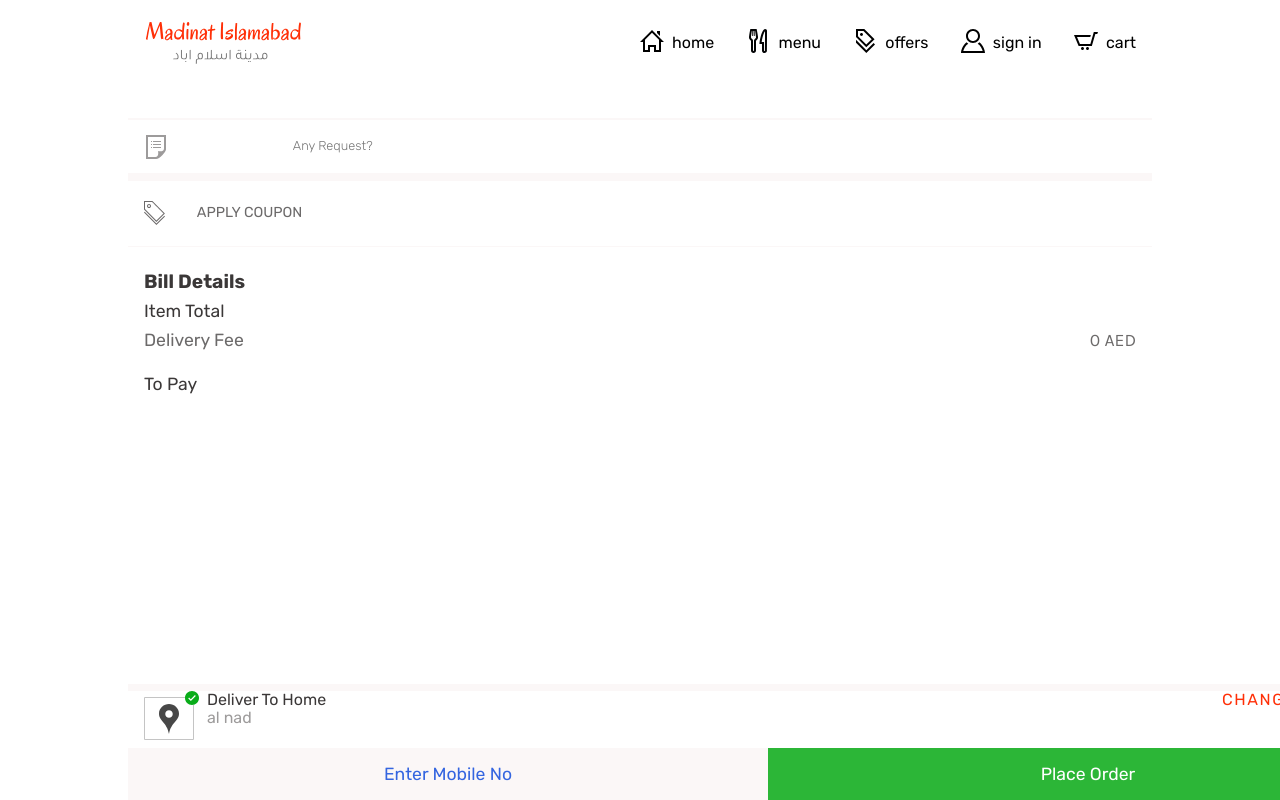
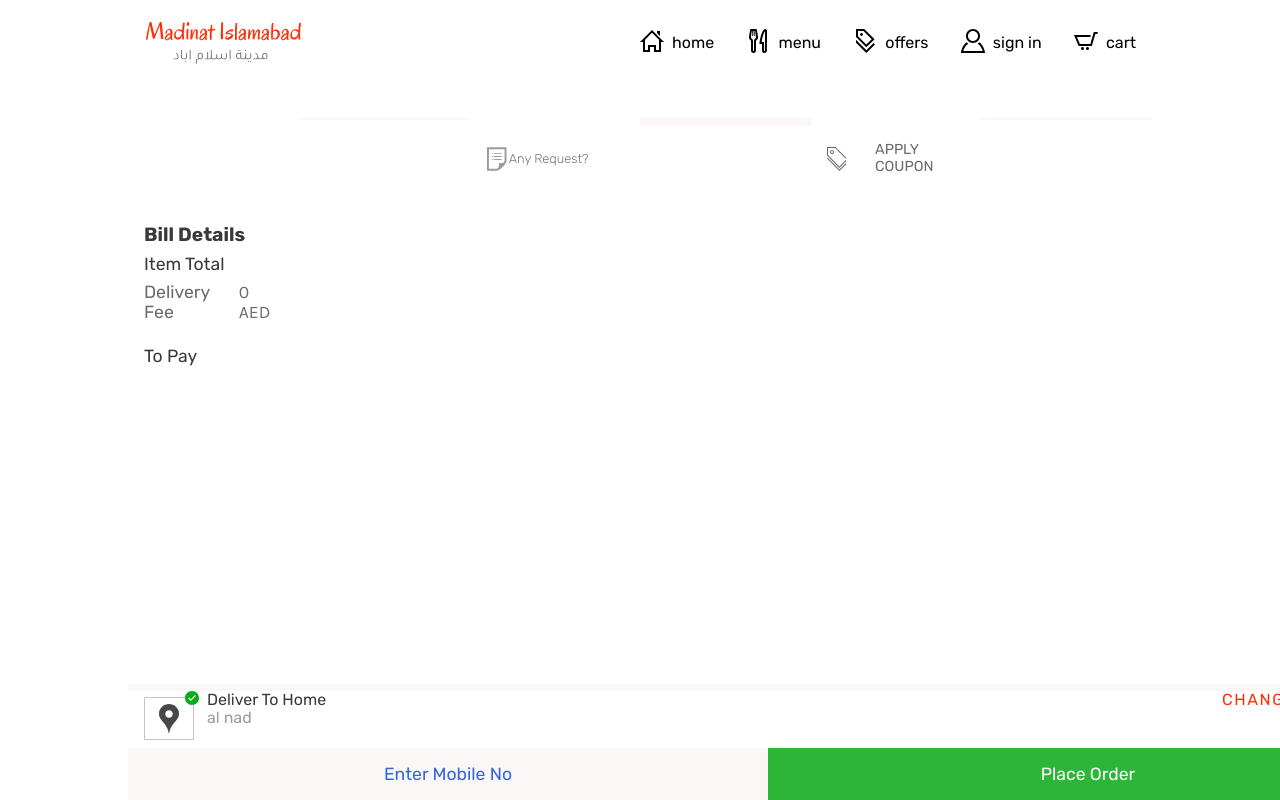
Before and after one commit to mohdsauood/madinat-islamabad, a Next.js app: page /cart in a window 1280 px wide. Built offline with nearby package versions, Linux system fonts and the light colour scheme.

Commit message:
refactor add extra wrapper div to make everything grid

```diff
--- a/src/components/cart/cart-item/CartItem.module.css
+++ b/src/components/cart/cart-item/CartItem.module.css
@@ -38,7 +38,6 @@
   .itemSec {
     width: 35%;
     max-width: 400px;
-    border: 1px solid black;
     justify-content: space-between;
   }
   .infoDiv {
--- a/src/pages/cart/index.js
+++ b/src/pages/cart/index.js
@@ -13,6 +13,7 @@ export default function index() {
     <>
       <NavbarDesktop />
       <TitleHeader title={'Cart'} />
+      <div className={styles.div}>
         <CartItems />
         <Divider height={'0.1rem'} />
         <AddReq />
@@ -20,6 +21,7 @@ export default function index() {
         <ApplyCoupon />
         <Divider height={'0.1rem'} />
         <Bill />
+      </div>
       <Buttons />
     </>
   );
--- a/src/pages/cart/index.module.css
+++ b/src/pages/cart/index.module.css
@@ -0,0 +1,5 @@
+.div {
+  display: grid;
+  grid-template-columns: repeat(6, 1fr);
+  grid-auto-rows: auto;
+}
```
Lines whose indentation alone changed are shown as unchanged.
